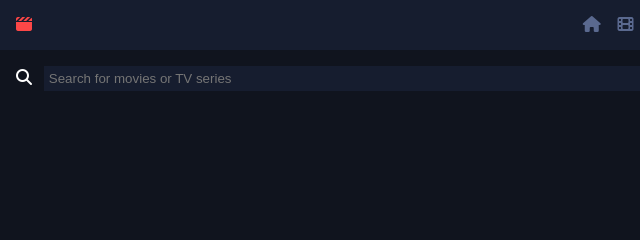
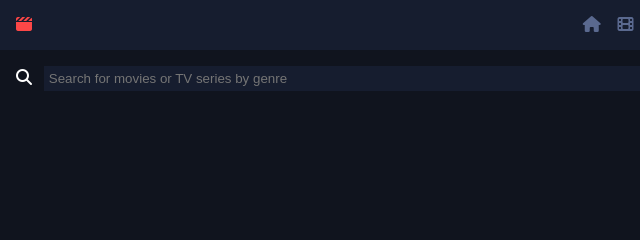
Before and after one commit to Jacobo91/jacoflix, a plain HTML site: page index.html in a window 1280 px wide. Shown: the top 240 px of the page, 0-640 px from the left. Drawn offline with Linux system fonts and the light colour scheme.

Commit message:
fix searchbar placeholder text

```diff
--- a/index.html
+++ b/index.html
@@ -36,7 +36,7 @@
 
         <form action="">
             <button class="search-btn"> <i class="fa-solid fa-magnifying-glass"></i></button>
-            <input type="text" class="searchInput" placeholder="Search for movies or TV series">
+            <input type="text" class="searchInput" placeholder="Search for movies or TV series by genre">
         </form>
 
         <h1 class="page-title uppercase">jaco<span class="page-title-second-word">flix</span></h1>
```
